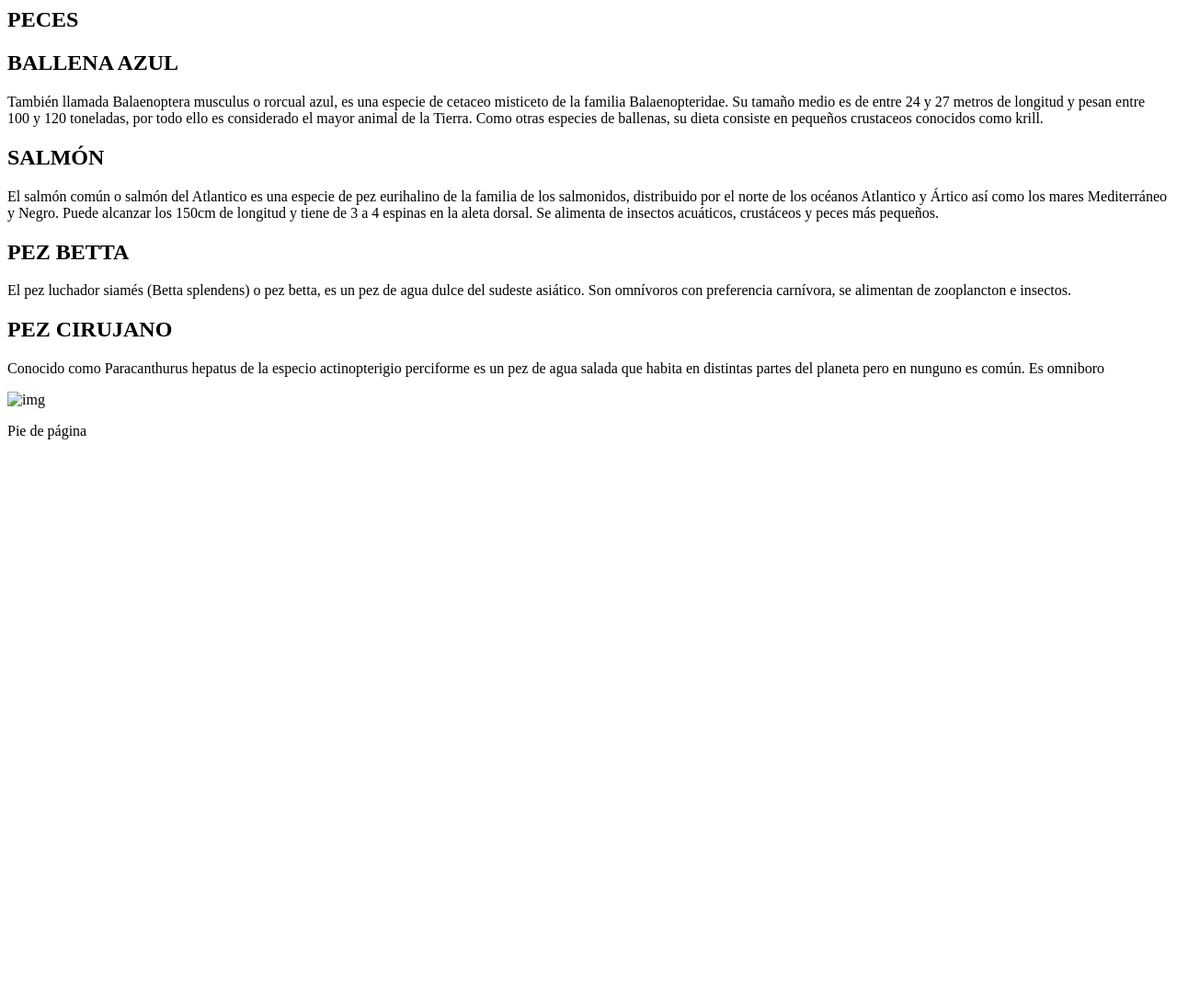
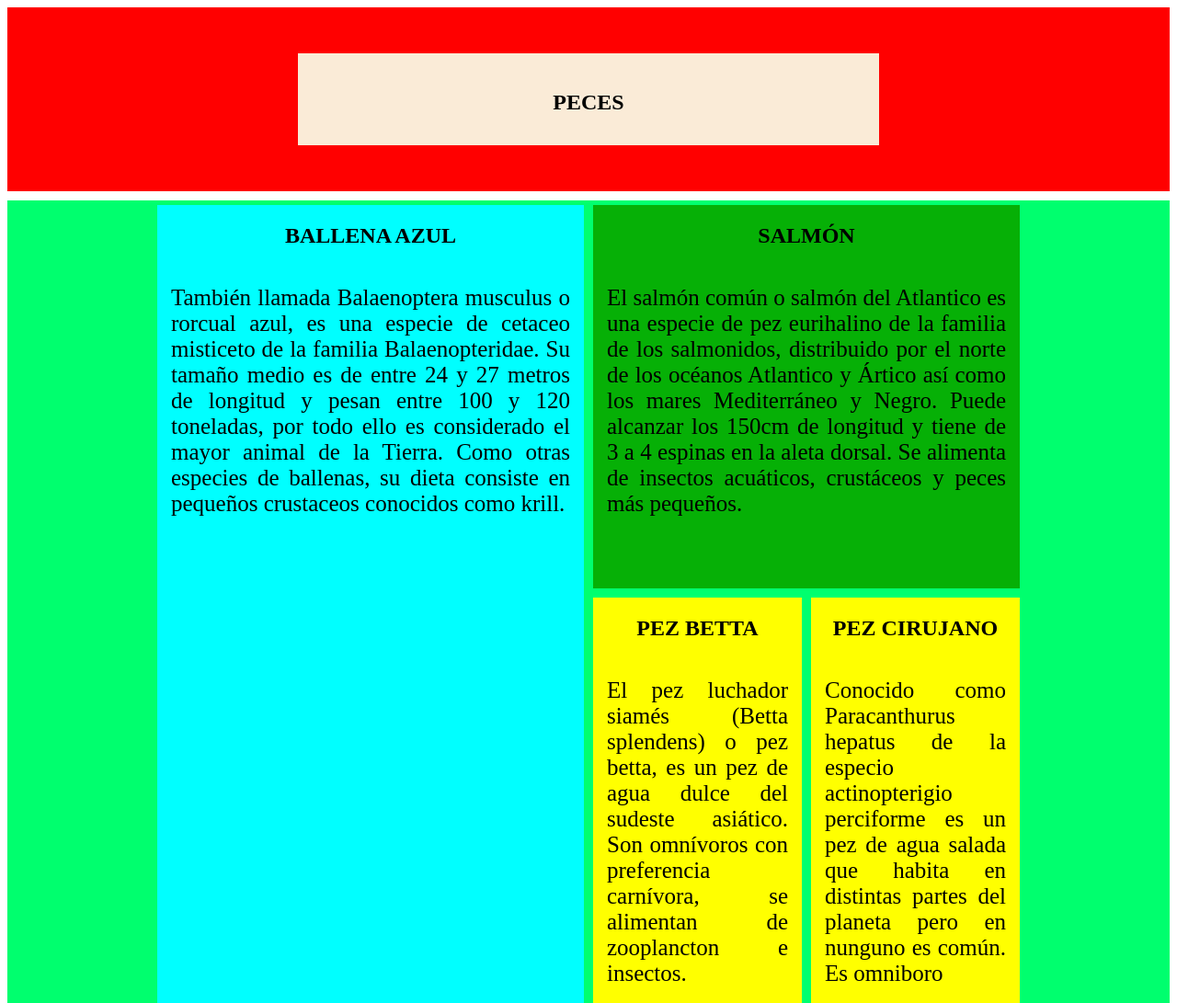
Before and after one commit to alejandrocaamanogracia-hub/Trabajo1, a plain HTML site: page index.html in a window 1280 px wide. Shown: the top 1091 px of the page at 92% size. Before the commit the page ends 800 px from the top, so only its background shows below. Drawn offline with Linux system fonts and the light colour scheme.

Commit message:
Add files via upload

```diff
--- a/index.html
+++ b/index.html
@@ -1,7 +1,7 @@
 <html>
     <head>
         <title>Titulo</title>
-        <link rel="stylesheet" href="styles.css">
+        <link rel="stylesheet" href="style.css">
     </head>
     <body>
         <div class="header">
--- a/style.css
+++ b/style.css
@@ -1,114 +1,138 @@
-body{
-
-    display: flex;
-    flex-direction: column;
-    align-items: center;
-    justify-content: center;
-
+* {
+    box-sizing: border-box;
 }
 
-.box{
-
-    background-color: chocolate ;
-    border-radius: 75px;
-    width: 100%;
-
+.header{
+    display: flex;
+    justify-content: center;
+    height: 200px;
+    width:100%;
+    min-width: 850px;
+    background-color: red;
 }
 
-.box_titulo{
-
-    margin-top: 5%;
-    display: flex;
-    flex-direction: column;
-    align-items: center;
-    justify-items: center;
-    font-size: 150px;
-    background-color: rgb(255, 153, 0);
-    border-radius: 75px;
-    margin-left: 315px;
-    margin-right: 315px;
-
+.header-box{
+    width: 50%;
+    height: 100px;
+    align-self: center;
+    text-align: center;
+    background-color: antiquewhite;
 }
 
-.box_imagenes{
-
-    display: grid;
-    background-color: rgb(255, 153, 0);
-    padding: 100px;
-    border-radius: 75px;
-    grid-template-columns: 1fr 1fr 1fr;
-    grid-template-rows: 1fr 1fr;
-    margin: 5%;
-    grid-gap: 1%;
-    grid-template-areas:
-
-    'a b b'
-    'a c d'
-
+.header-title{
+    margin-top: 40px;
 }
 
-.box_imagen{
-
+.body{
+    display: flex;
+    justify-content: center;
     width: 100%;
-    height: 100%;
-    border-radius: 75px;
-
+    height: 900px;
+    margin-top: 10px;
+    min-width: 850px;
+    background-color: rgb(0, 255, 110);
 }
 
-.box_imagen{
-
-    object-fit: cover;
+.body-title{
+    text-align: center;
 }
 
-.box_imagen--1{
-
-    grid-area: a;
-
+.body-text{
+    padding: 15px;
+    font-size: 25px;
+    text-align: justify;
+    font-family: 'Times New Roman', Times, serif;
 }
 
-.box_imagen--2{
-
-    grid-area: b;
-
+.body-content{
+    display: grid;
+    grid-template-columns: 1fr 1fr 1fr 1fr;
+    grid-template-rows: 1fr 1fr 1.5fr;
+    grid-template-areas:
+        "a a b b"
+        "a a b b"
+        "a a c d "
+    ;
+    width: 75%;
+    height: 900px;
+}
+@media screen and (max-width: 850px){
+    .body-content{
+    display: grid;
+    grid-template-columns: 1fr 1fr 1fr 1fr;
+    grid-template-rows: 1fr 1fr 1.5fr;
+    grid-template-areas:
+        "a a b b"
+        "a a b b"
+        "a a c d "
+    ;
+    width: 75%;
+    height: 900px;
+    margin-right: 100px;
+}
 }
 
-.box_imagen--3{
-
-    grid-area: c;
-
+.body-content > div{
+    margin: 5px;
 }
 
-.box_imagen--4{
 
-    grid-area: d;
-
+.body-a{
+    grid-area: a;
+    background-color: aqua;
+    min-width: 250px;
 }
 
-.box_tarjeta{
-
-    display: flex;
-    flex-direction: row;
-    justify-content: center;
-    align-items: center;
-    margin: 5%;
-    background-color: rgb(255, 153, 0);
-    border-radius: 75px;
-    padding: 150px;
-
+.body-b{
+    grid-area: b;
+    background-color: rgb(6, 176, 6);
+    min-width: 450px;
 }
 
-.box_perfil{
-
-    width: 500px;
-    height: 500px;
-    object-fit: cover;
-    border-radius: 50%;
-    margin-right: 8%;
-
+.body-c{
+    grid-area: c;
+    background-color: yellow;
 }
 
-.box_descripcion{
+.body-d{
+    grid-area: d;
+    background-color: yellow;
+}
 
-    font-size: 30px;
+.footer{
+    display: flex;
+    margin-top: 10px;
+    width: 100%;
+    height: 200px;
+    min-width: 850px;
+    margin-bottom: -150px;
+}
 
+.footer-box{
+    display: flex;
+    justify-content: space-between;
+    align-self: center;
+    background-color: rgb(14, 195, 246);
+    width: 100%;
+    height: 200px;
 }
+
+.footer-text{
+    font-size: 20px;
+    margin-right: 50px;
+    text-align: justify;
+    font-family: 'Times New Roman', Times, serif;
+    align-self: center;
+}
+
+.footer-img{
+    margin-left: 50px;
+    border-radius: 100px;
+    width: 100px;
+    height: 100px;
+    align-self: center;
+}
+
+.footer-content{
+    align-self: center;
+}
```
